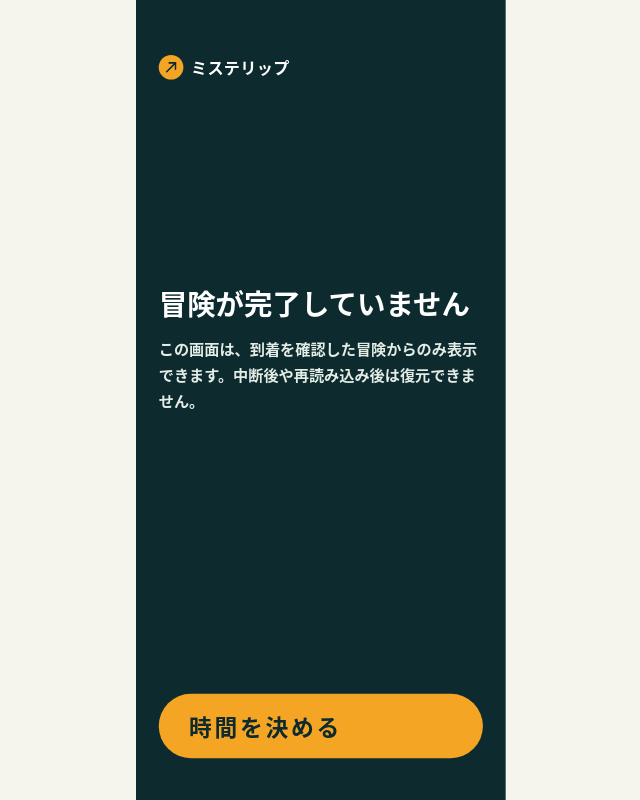
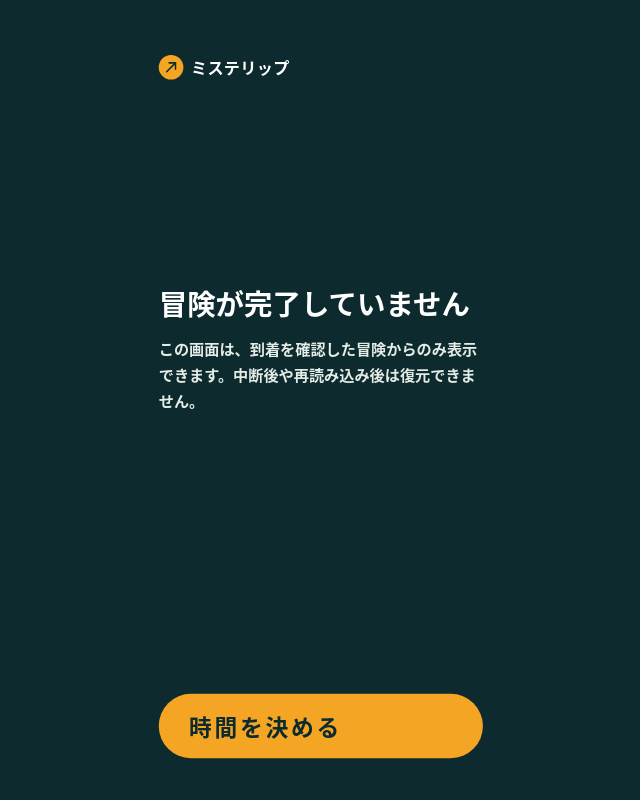
Before and after one commit to jphacks/os_2605, a Next.js app: page /arrived in a window 1280 px wide. Shown: the whole page, without its empty margins (319-959 px from the left). Built offline with nearby package versions, Linux system fonts and the light colour scheme.

Commit message:
fix: スマホ表示の縦横比を維持

```diff
--- a/components/screens/screen-frame.tsx
+++ b/components/screens/screen-frame.tsx
@@ -6,7 +6,6 @@ import "./screens.css";
 export const SCREEN_WIDTH = 390;
 export const SCREEN_HEIGHT = 844;
 const MAX_SCALE = 1.35;
-const MOBILE_MAX_WIDTH = 600;
 
 function subscribe(onChange: () => void) {
   window.addEventListener("resize", onChange);
@@ -33,15 +32,8 @@ export function fitScale(size: string) {
   return Math.min(width / SCREEN_WIDTH, height / SCREEN_HEIGHT, MAX_SCALE);
 }
 
-/**
- * スマホの縦画面では端末ごとの縦横比に合わせて画面全体を使う。
- * PC・タブレットではモックの比率を維持し、過度に拡大しない。
- */
+/** 背景は表示領域全体に広げ、デザインは縦横比を維持して収める。 */
 export function fitScreen(size: string) {
-  const [width, height] = size.split("x").map(Number);
-  if (width <= MOBILE_MAX_WIDTH && height >= width) {
-    return { scaleX: width / SCREEN_WIDTH, scaleY: height / SCREEN_HEIGHT };
-  }
   const scale = fitScale(size);
   return { scaleX: scale, scaleY: scale };
 }
@@ -63,6 +55,7 @@ export function ScreenFrame({
   const { scaleX, scaleY } = fitScreen(state);
   return (
     <main
+      className="screen-frame"
       aria-label={label}
       aria-live={live ? "polite" : undefined}
       style={{
--- a/components/screens/screens.css
+++ b/components/screens/screens.css
@@ -1,4 +1,5 @@
-/* design-ref/screens/*.html の <style> をそのまま移した。.s 配下に閉じる。 */
+/* 外側の全画面背景と内側のデザインキャンバスで同じ色を使う。 */
+.screen-frame,
 .s {
   --ink: #0d2b2e;
   --deep: #071a1d;
@@ -7,6 +8,10 @@
   --paper: #f6f8f3;
   --amber: #f5a524;
   --dawn: #ffd58a;
+}
+
+/* design-ref/screens/*.html の <style> をそのまま移した。.s 配下に閉じる。 */
+.s {
   width: 390px;
   height: 844px;
   position: relative;
```
Also changed, not shown: 2 other files (tests, documents, lock files or other folders).
